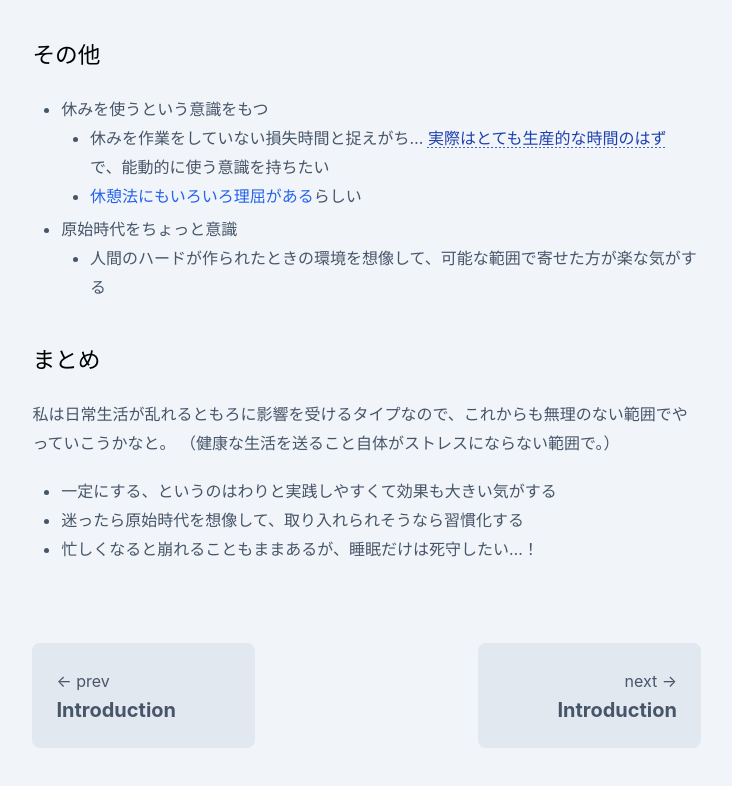
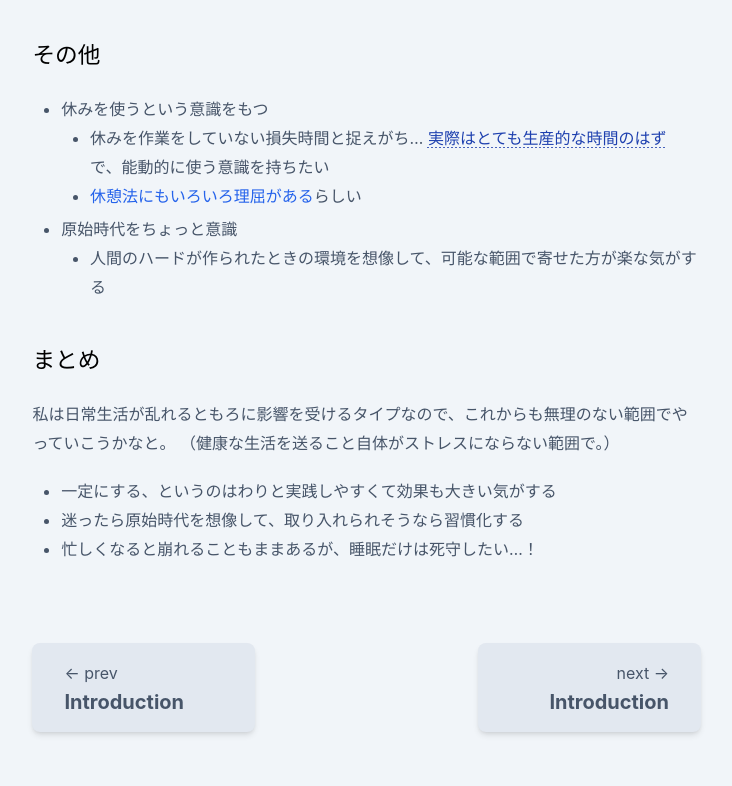
Before and after one commit to kzk4043/knowledge-doc, an Astro site: page /general/body in a window 1280 px wide. Shown: the part 2221-3007 px from the top of the page, without its empty margins (287-1019 px from the left). Built offline with nearby package versions, Linux system fonts and the light colour scheme; Astro itself is replaced by a stand-in of ours.

Commit message:
fix: ボタンスタイル微調整

```diff
--- a/src/components/PageContent/PageContent.astro
+++ b/src/components/PageContent/PageContent.astro
@@ -17,7 +17,7 @@
 ---
 
 <article id="article">
-  <section class="main-section mt-10">
+  <section class="main-section">
     <nav class="block sm:hidden"></nav>
     <p>公開日: {content.pubDate}</p>
     <div class="content">
@@ -29,7 +29,7 @@
         previousPage ? (
           <a
             href={previousPage.link}
-            class="w-1/3 rounded-lg bg-slate-200 p-6 text-slate-600 hover:bg-main-blue/20"
+            class="w-1/3 rounded-lg bg-slate-200 px-8 py-4 text-slate-600 shadow-md hover:bg-main-blue/20"
           >
             ← prev
             <div class="text-xl font-bold">{previousPage.text}</div>
@@ -42,7 +42,7 @@
         nextPage ? (
           <a
             href={nextPage.link}
-            class="w-1/3 rounded-lg bg-slate-200 p-6 text-right text-slate-600 hover:bg-main-blue/20"
+            class="w-1/3 rounded-lg bg-slate-200 px-8 py-4 text-right text-slate-600 shadow-md hover:bg-main-blue/20"
           >
             next →<div class="text-xl font-bold">{nextPage.text}</div>
           </a>
--- a/src/layouts/MainLayout.astro
+++ b/src/layouts/MainLayout.astro
@@ -53,7 +53,7 @@
           <LeftSidebar currentPage={currentPage} />
         </div>
       </div>
-      <main class="pb-10">
+      <main class="pb-16 pt-10">
         <PageContent content={content}>
           <slot />
         </PageContent>
```
